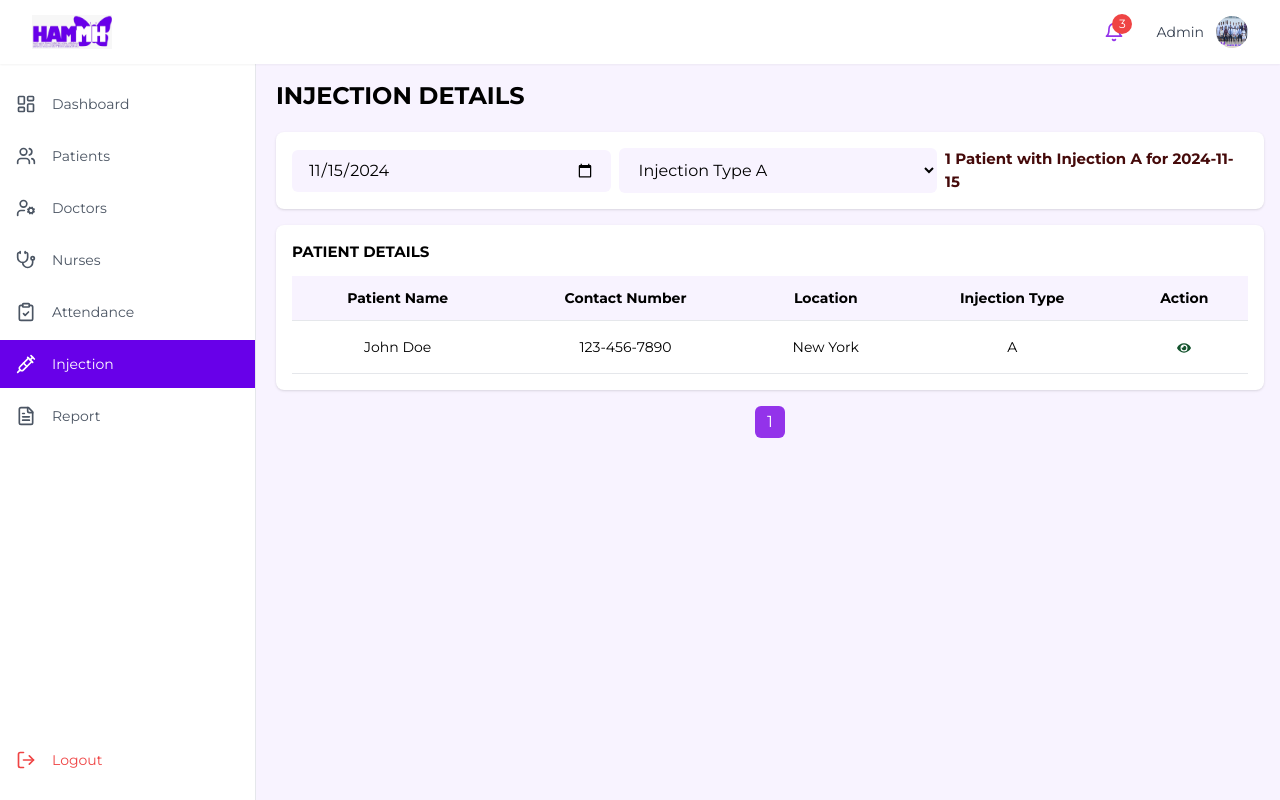
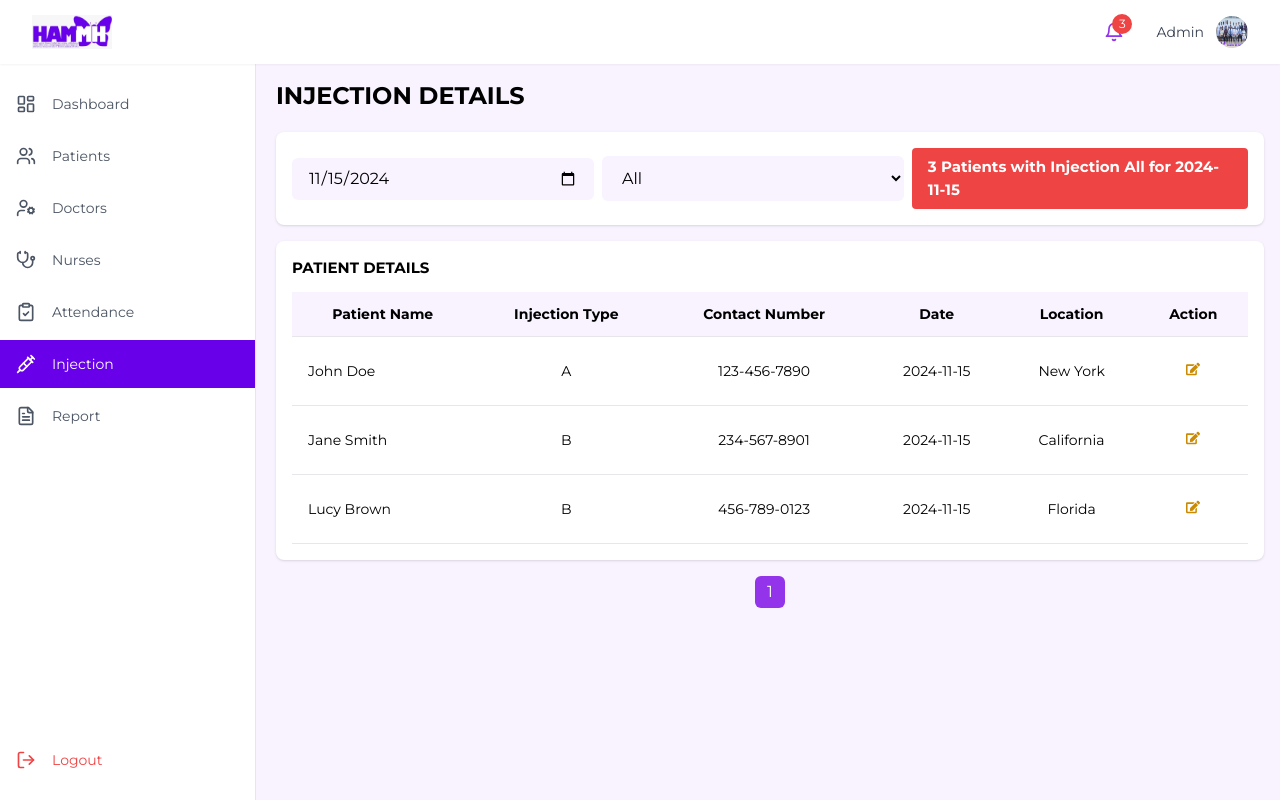
Before and after one commit to Rdilshan/HAMMH, a Next.js app: page /dashboard/injection in a window 1280 px wide. Built offline with nearby package versions, Linux system fonts and the light colour scheme.

Commit message:
injection and patient

```diff
--- a/src/app/dashboard/injection/page.tsx
+++ b/src/app/dashboard/injection/page.tsx
@@ -1,62 +1,65 @@
-"use client"
+"use client";
 
-import { FaEye } from 'react-icons/fa';
-import { useState } from 'react';
+import { FaEdit } from "react-icons/fa";
+import { useState } from "react";
+import { BiSolidRightArrow, BiSolidDownArrow } from "react-icons/bi";
 
 const patientData = [
   {
-    id: '1',
-    name: 'John Doe',
-    contactNumber: '123-456-7890',
-    location: 'New York',
-    injectionType: 'A',
-    date: '2024-11-15',
+    id: "1",
+    name: "John Doe",
+    contactNumber: "123-456-7890",
+    location: "New York",
+    injectionType: "A",
+    date: "2024-11-15",
   },
   {
-    id: '2',
-    name: 'Jane Smith',
-    contactNumber: '234-567-8901',
-    location: 'California',
-    injectionType: 'B',
-    date: '2024-11-15',
+    id: "2",
+    name: "Jane Smith",
+    contactNumber: "234-567-8901",
+    location: "California",
+    injectionType: "B",
+    date: "2024-11-15",
   },
   {
-    id: '3',
-    name: 'Mark Johnson',
-    contactNumber: '345-678-9012',
-    location: 'Texas',
-    injectionType: 'A',
-    date: '2024-11-14',
+    id: "3",
+    name: "Mark Johnson",
+    contactNumber: "345-678-9012",
+    location: "Texas",
+    injectionType: "A",
+    date: "2024-11-14",
   },
   {
-    id: '4',
-    name: 'Lucy Brown',
-    contactNumber: '456-789-0123',
-    location: 'Florida',
-    injectionType: 'B',
-    date: '2024-11-15',
+    id: "4",
+    name: "Lucy Brown",
+    contactNumber: "456-789-0123",
+    location: "Florida",
+    injectionType: "B",
+    date: "2024-11-15",
   },
 ];
 
 function Page() {
-  const [selectedDate, setSelectedDate] = useState('2024-11-15');
-  const [selectedInjectionType, setSelectedInjectionType] = useState('A');
+  const [selectedDate, setSelectedDate] = useState("2024-11-15");
+  const [selectedInjectionType, setSelectedInjectionType] = useState("All");
   const [currentPage, setCurrentPage] = useState(1);
+  const [expandedRow, setExpandedRow] = useState<number | null>(null);
   const rowsPerPage = 5;
 
-  const handleDateChange = (e:any) => {
+  const handleDateChange = (e: any) => {
     setSelectedDate(e.target.value);
     setCurrentPage(1);
   };
 
-  const handleInjectionTypeChange = (e:any) => {
+  const handleInjectionTypeChange = (e: any) => {
     setSelectedInjectionType(e.target.value);
     setCurrentPage(1);
   };
 
   const filteredPatients = patientData.filter(
     (patient) =>
-      patient.date === selectedDate && patient.injectionType === selectedInjectionType
+      patient.date === selectedDate &&
+      (selectedInjectionType === "All" || patient.injectionType === selectedInjectionType)
   );
 
   const indexOfLastRow = currentPage * rowsPerPage;
@@ -64,14 +67,20 @@ function Page() {
   const currentRows = filteredPatients.slice(indexOfFirstRow, indexOfLastRow);
   const totalPages = Math.ceil(filteredPatients.length / rowsPerPage);
 
-  const handlePageChange = (pageNumber:number) => {
+  const handlePageChange = (pageNumber: number) => {
     setCurrentPage(pageNumber);
+  };
+
+  const toggleRow = (index: number) => {
+    setExpandedRow(expandedRow === index ? null : index);
   };
 
   return (
     <div className="px-4 py-4 bg-[#F8F3FF]">
       <div className="flex flex-col md:flex-row justify-between items-center mb-5">
-        <h2 className="text-2xl font-bold text-black uppercase">Injection Details</h2>
+        <h2 className="text-2xl font-bold text-black uppercase">
+          Injection Details
+        </h2>
       </div>
 
       <div className="flex flex-col md:flex-row justify-between bg-white items-center mb-4 p-4 rounded-lg shadow gap-2">
@@ -79,18 +88,21 @@ function Page() {
           type="date"
           value={selectedDate}
           onChange={handleDateChange}
-          className="bg-[#F8F3FF] rounded-md py-2 px-4 w-full md:w-1/3 mb-2 md:mb-0 text-black"
+          className="bg-[#F8F3FF] rounded-md py-2 px-4 w-full md:w-1/3 mb-2 md:mb-0 text-black outline-none"
         />
         <select
           value={selectedInjectionType}
           onChange={handleInjectionTypeChange}
-          className="bg-[#F8F3FF] rounded-md py-3 px-4 w-full md:w-1/3 mb-2 md:mb-0 text-black"
+          className="bg-[#F8F3FF] rounded-md py-3 px-4 w-full md:w-1/3 mb-2 md:mb-0 text-black outline-noe"
         >
+          <option value="All">All</option>
           <option value="A">Injection Type A</option>
           <option value="B">Injection Type B</option>
         </select>
-        <div className="text-[15px] font-bold text-red-950">
-          {filteredPatients.length} Patient{filteredPatients.length === 1 ? '' : 's'} with Injection {selectedInjectionType} for {selectedDate}
+        <div className="text-[15px] font-bold text-white bg-red-500 py-2 px-4 rounded">
+          {filteredPatients.length} Patient
+          {filteredPatients.length === 1 ? "" : "s"} with Injection{" "}
+          {selectedInjectionType} for {selectedDate}
         </div>
       </div>
 
@@ -102,33 +114,94 @@ function Page() {
           <thead>
             <tr className="border-b bg-[#F8F3FF]">
               <th className="px-4 py-3 text-center">Patient Name</th>
-              <th className="px-4 py-3 text-center">Contact Number</th>
-              <th className="px-4 py-3 text-center">Location</th>
-              <th className="px-4 py-3 text-center">Injection Type</th>
+              <th className="px-4 py-3 text-center hidden md:table-cell">
+                Injection Type
+              </th>
+              <th className="px-4 py-3 text-center hidden md:table-cell">
+                Contact Number
+              </th>
+              <th className="px-4 py-3 text-center hidden md:table-cell">Date</th>
+              <th className="px-4 py-3 text-center hidden md:table-cell">
+                Location
+              </th>
               <th className="px-4 py-3 text-center">Action</th>
             </tr>
           </thead>
           <tbody>
             {currentRows.length > 0 ? (
-              currentRows.map((patient) => (
-                <tr key={patient.id} className="border-b hover:bg-gray-50">
-                  <td className="px-4 py-4 text-center">{patient.name}</td>
-                  <td className="px-4 py-4 text-center">{patient.contactNumber}</td>
-                  <td className="px-4 py-4 text-center">{patient.location}</td>
-                  <td className="px-4 py-4 text-center">{patient.injectionType}</td>
-                  <td className="px-4 py-4 text-center">
-                    <div className="flex items-center justify-center space-x-2">
-                      <button className="text-green-900">
-                        <FaEye className="inline-block" />
+              currentRows.map((patient, index) => (
+                <>
+                  <tr
+                    key={patient.id}
+                    className="border-b hover:bg-gray-50"
+                  >
+                    <td className="px-4 py-6 flex items-center gap-2">
+                      <button
+                        className="text-black md:hidden text-[15px]"
+                        onClick={() => toggleRow(index)}
+                      >
+                        {expandedRow === index ? (
+                          <BiSolidDownArrow />
+                        ) : (
+                          <BiSolidRightArrow />
+                        )}
                       </button>
-                    </div>
-                  </td>
-                </tr>
+                      {patient.name}
+                    </td>
+                    <td className="px-4 py-4 text-center hidden md:table-cell">
+                      {patient.injectionType}
+                    </td>
+                    <td className="px-4 py-4 text-center hidden md:table-cell">
+                      {patient.contactNumber}
+                    </td>
+                    <td className="px-4 py-4 text-center hidden md:table-cell">
+                      {patient.date}
+                    </td>
+                    <td className="px-4 py-4 text-center hidden md:table-cell">
+                      {patient.location}
+                    </td>
+                    <td className="px-4 py-6 text-center">
+                      <button className="text-yellow-600">
+                        <FaEdit />
+                      </button>
+                    </td>
+                  </tr>
+                  {expandedRow === index && (
+                    <tr key={`expanded-${patient.id}`}>
+                      <td
+                        className="px-4 py-4 bg-gray-50 text-sm text-gray-600"
+
+                      >
+                        <div className="flex flex-col gap-2">
+                          <div className="flex justify-between">
+                            <p className="font-bold">Injection Type</p>
+                            <p>{patient.injectionType}</p>
+                          </div>
+                          <div className="flex justify-between">
+                            <p className="font-bold">Contact Number</p>
+                            <p>{patient.contactNumber}</p>
+                          </div>
+                          <div className="flex justify-between">
+                            <p className="font-bold">Date</p>
+                            <p>{patient.date}</p>
+                          </div>
+                          <div className="flex justify-between">
+                            <p className="font-bold">Location</p>
+                            <p>{patient.location}</p>
+                          </div>
+                        </div>
+                      </td>
+                    </tr>
+                  )}
+                </>
               ))
             ) : (
               <tr>
-                <td colSpan={5} className="px-4 py-2 text-center text-gray-500">
-                  No patients for this date and injection type.
+                <td
+                  colSpan={6}
+                  className="px-4 py-2 text-center text-gray-500"
+                >
+                  No data found
                 </td>
               </tr>
             )}
@@ -140,7 +213,11 @@ function Page() {
         {Array.from({ length: totalPages }, (_, i) => i + 1).map((page) => (
           <button
             key={page}
-            className={`mx-1 px-3 py-1 rounded-md ${currentPage === page ? 'bg-purple-600 text-white' : 'bg-gray-200 text-gray-700'}`}
+            className={`mx-1 px-3 py-1 rounded-md ${
+              currentPage === page
+                ? "bg-purple-600 text-white"
+                : "bg-gray-200 text-gray-700"
+            }`}
             onClick={() => handlePageChange(page)}
           >
             {page}
--- a/src/app/dashboard/patients/page.tsx
+++ b/src/app/dashboard/patients/page.tsx
@@ -1,6 +1,5 @@
 'use client'
-import { FaChevronDown, FaEdit } from 'react-icons/fa';
-
+import { FaEdit } from 'react-icons/fa';
 import { BiSolidRightArrow } from "react-icons/bi";
 import { BiSolidDownArrow } from "react-icons/bi";
 import { useState } from 'react';
@@ -73,7 +72,7 @@ const PatientsDetails = () => {
                 <input
                     type="text"
                     placeholder={`Search by ${selectedCategory === 'All' ? 'Name or NIC' : selectedCategory}`}
-                    className="bg-[#F8F3FF] rounded-md py-2 px-4 w-full md:w-2/3 mb-2 md:mb-0 md:mr-4 outline-none"
+                    className="bg-[#F8F3FF] rounded-md py-2 px-4 w-full md:w-2/3 mb-2 md:mb-0 md:mr-4 outline-none text-black"
                     value={searchQuery}
                     onChange={(e) => setSearchQuery(e.target.value)}
                 />
@@ -93,7 +92,7 @@ const PatientsDetails = () => {
                 <table className="min-w-full text-left text-sm text-black">
                     <thead>
                         <tr className="border-b bg-[#F8F3FF]">
-                            <th className="px-4 py-3 text-center">Patient Name</th>
+                            <th className="px-4 py-3 text-left">Patient Name</th>
                             <th className="px-4 py-3 text-center hidden md:table-cell">NIC</th>
                             <th className="px-4 py-3 text-center hidden md:table-cell">Contact Number</th>
                             <th className="px-4 py-3 text-center hidden md:table-cell">Address</th>
```
